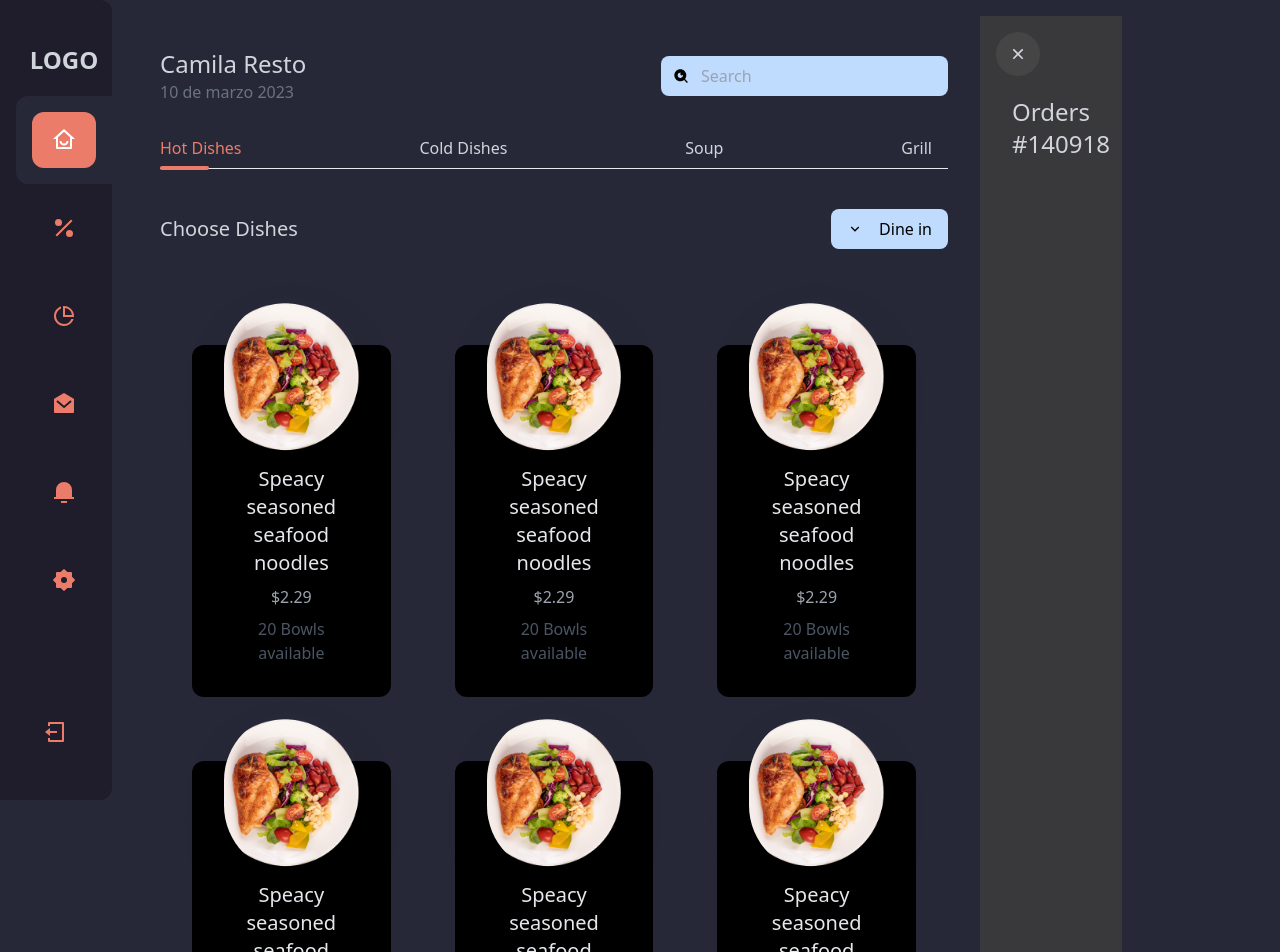
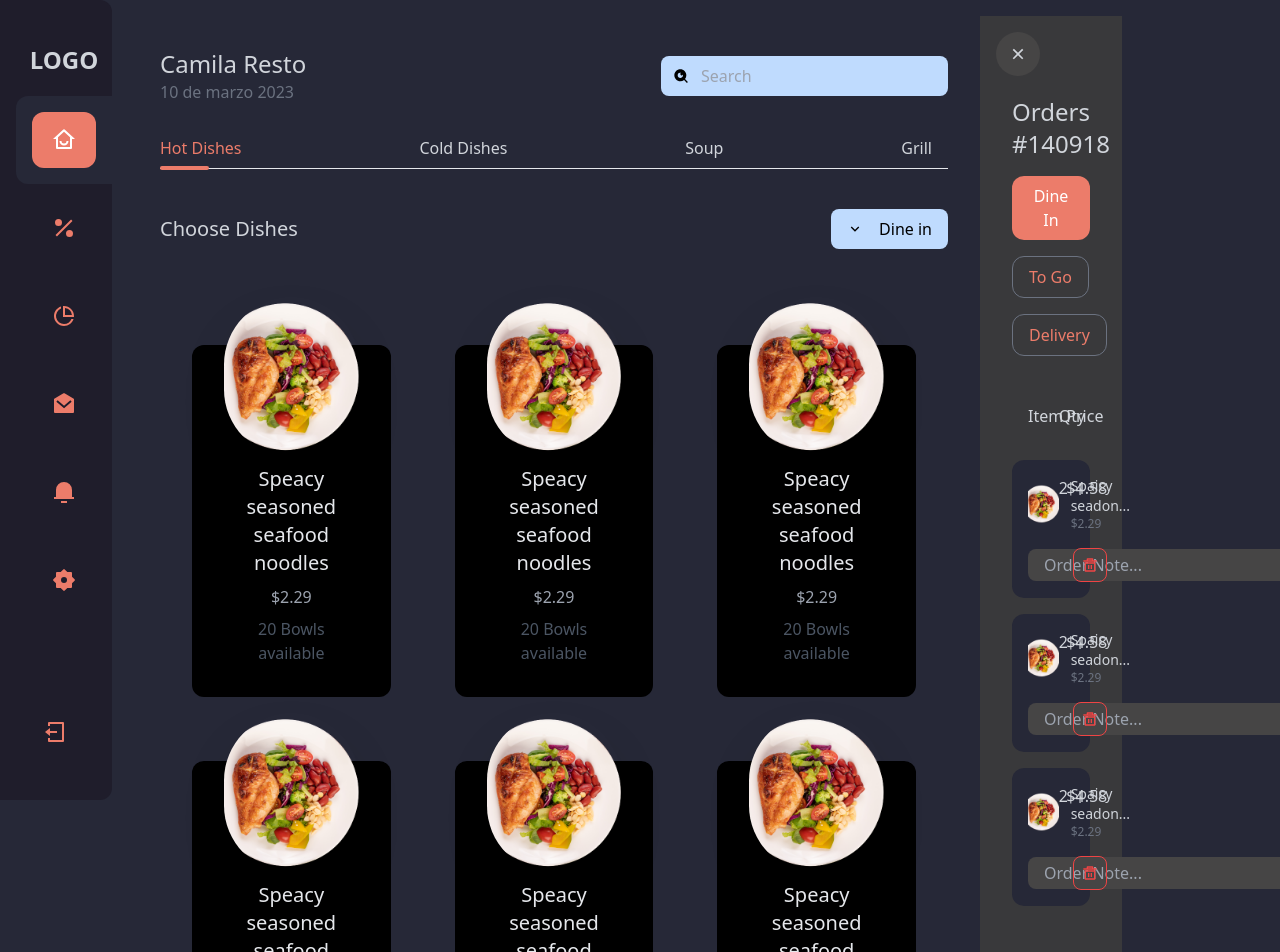
Before and after one commit to AngieCohenDev/proyecto-tiendaEnlinea-react, a React (Vite) app: page / in a window 1280 px wide. Shown: the top 952 px of the page. Built offline with nearby package versions, Linux system fonts and the light colour scheme.

Commit message:
esta es la primera parte de la seccion de ordenes

```diff
--- a/src/App.jsx
+++ b/src/App.jsx
@@ -7,6 +7,7 @@ import {
   RiCloseLine,
   RiSearchEyeFill,
   RiArrowDownSLine,
+  RiDeleteBin5Line,
 } from "react-icons/ri";
 import Sidebar from "./components/shared/Sidebar";
 
@@ -168,9 +169,154 @@ function App() {
           </div>
         </div>
         <div className="lg:col-spam-2 fixed lg:static right-0 top-0 bg-[#39393b] w-full h-full">
-          <div className="relative pt-16 text-gray-300 p-8">
+          {/*Orders */}
+          <div className="relative pt-16 text-gray-300 p-8 h-full">
             <RiCloseLine className="absolute left-4 top-4 p-3 box-content texte-gray-300 bg-[#464545] rounded-full text-xl" />
-            <h1 className="text-2xl mt-4">Orders #140918</h1>
+            <h1 className="text-2xl my-4 ">Orders #140918</h1>
+            {/* Pills */}
+            <div className="flex items-center gap-4 flex-wrap mb-8">
+              <button className="bg-[#ec7c6a] text-white py-2 px-4 rounded-xl">
+                Dine In
+              </button>
+              <button className="text-[#ec7c6a] py-2 px-4 rounded-xl border border-gray-500">
+                To Go
+              </button>
+              <button className=" text-[#ec7c6a] py-2 px-4 rounded-xl border border-gray-500">
+                Delivery
+              </button>
+            </div>
+            {/* Carrito de compras */}
+            <div>
+              <div className=" grid grid-cols-6 mb-4 p-4">
+                <h5 className="col-span-4">Item</h5>
+                <h5>Qty</h5>
+                <h5>Price</h5>
+              </div>
+            </div>
+            {/* Product */}
+            <div className="bg-[#262837] p-4 rounded-xl mb-4">
+              <div className="grid grid-cols-6 mb-4 ">
+                {/* Product	description */}
+                <div className="col-span-4 flex items-center gap-3">
+                  <img src="comida.png" className="w-10 h-10 object-cover" />
+                  <div>
+                    <h5 className="text-sm">Spaicy seadon...</h5>
+                    <p className="text-xs text-gray-500">$2.29</p>
+                  </div>
+                </div>
+                {/* Qty*/}
+                <div>
+                  <span>2</span>
+                </div>
+                {/* Price */}
+                <div>
+                  <span>$4.58</span>
+                </div>
+              </div>
+              {/* Note */}
+              <div className="grid grid-cols-6 items-center gap-2">
+                <form className="col-span-5">
+                  <input
+                    type="text"
+                    className="bg-[#464545] py-1 px-4 rounded-lg outline-none"
+                    placeholder="Order Note..."
+                  />
+                </form>
+                <div>
+                  <button className="border border-red-500 p-2 rounded-lg">
+                    <RiDeleteBin5Line className="text-red-500" />
+                  </button>
+                </div>
+              </div>
+            </div>
+            {/* Product */}
+            <div className="bg-[#262837] p-4 rounded-xl mb-4">
+              <div className="grid grid-cols-6 mb-4 ">
+                {/* Product	description */}
+                <div className="col-span-4 flex items-center gap-3">
+                  <img src="comida.png" className="w-10 h-10 object-cover" />
+                  <div>
+                    <h5 className="text-sm">Spaicy seadon...</h5>
+                    <p className="text-xs text-gray-500">$2.29</p>
+                  </div>
+                </div>
+                {/* Qty*/}
+                <div>
+                  <span>2</span>
+                </div>
+                {/* Price */}
+                <div>
+                  <span>$4.58</span>
+                </div>
+              </div>
+              {/* Note */}
+              <div className="grid grid-cols-6 items-center gap-2">
+                <form className="col-span-5">
+                  <input
+                    type="text"
+                    className="bg-[#464545] py-1 px-4 rounded-lg outline-none"
+                    placeholder="Order Note..."
+                  />
+                </form>
+                <div>
+                  <button className="border border-red-500 p-2 rounded-lg">
+                    <RiDeleteBin5Line className="text-red-500" />
+                  </button>
+                </div>
+              </div>
+            </div>
+            <div className="bg-[#262837] p-4 rounded-xl">
+              <div className="grid grid-cols-6 mb-4 ">
+                {/* Product	description */}
+                <div className="col-span-4 flex items-center gap-3">
+                  <img src="comida.png" className="w-10 h-10 object-cover" />
+                  <div>
+                    <h5 className="text-sm">Spaicy seadon...</h5>
+                    <p className="text-xs text-gray-500">$2.29</p>
+                  </div>
+                </div>
+                {/* Qty*/}
+                <div>
+                  <span>2</span>
+                </div>
+                {/* Price */}
+                <div>
+                  <span>$4.58</span>
+                </div>
+              </div>
+              {/* Note */}
+              <div className="grid grid-cols-6 items-center gap-2">
+                <form className="col-span-5">
+                  <input
+                    type="text"
+                    className="bg-[#464545] py-1 px-4 rounded-lg outline-none"
+                    placeholder="Order Note..."
+                  />
+                </form>
+                <div>
+                  <button className="border border-red-500 p-2 rounded-lg">
+                    <RiDeleteBin5Line className="text-red-500" />
+                  </button>
+                </div>
+              </div>
+            </div>
+
+            {/* Submit pyment */}
+            <div className="bg-[#262837]  absolute w-full bottom-0 left-0 p-4">
+              <div className="flex items-center justify-between mb-4">
+                <span className="text-gray-400">Discount</span>
+                <span>$0</span>
+              </div>
+              <div className="flex items-center justify-between mb-6">
+                <span className="text-gray-400">Subtotal</span>
+                <span>$201.03</span>
+              </div>
+              <div>
+                <button className="bg-[#ec7c6a] w-full py-2 px-4 rounded-lg">
+                  Continue to pyment
+                </button>
+              </div>
+            </div>
           </div>
         </div>
       </main>
```
